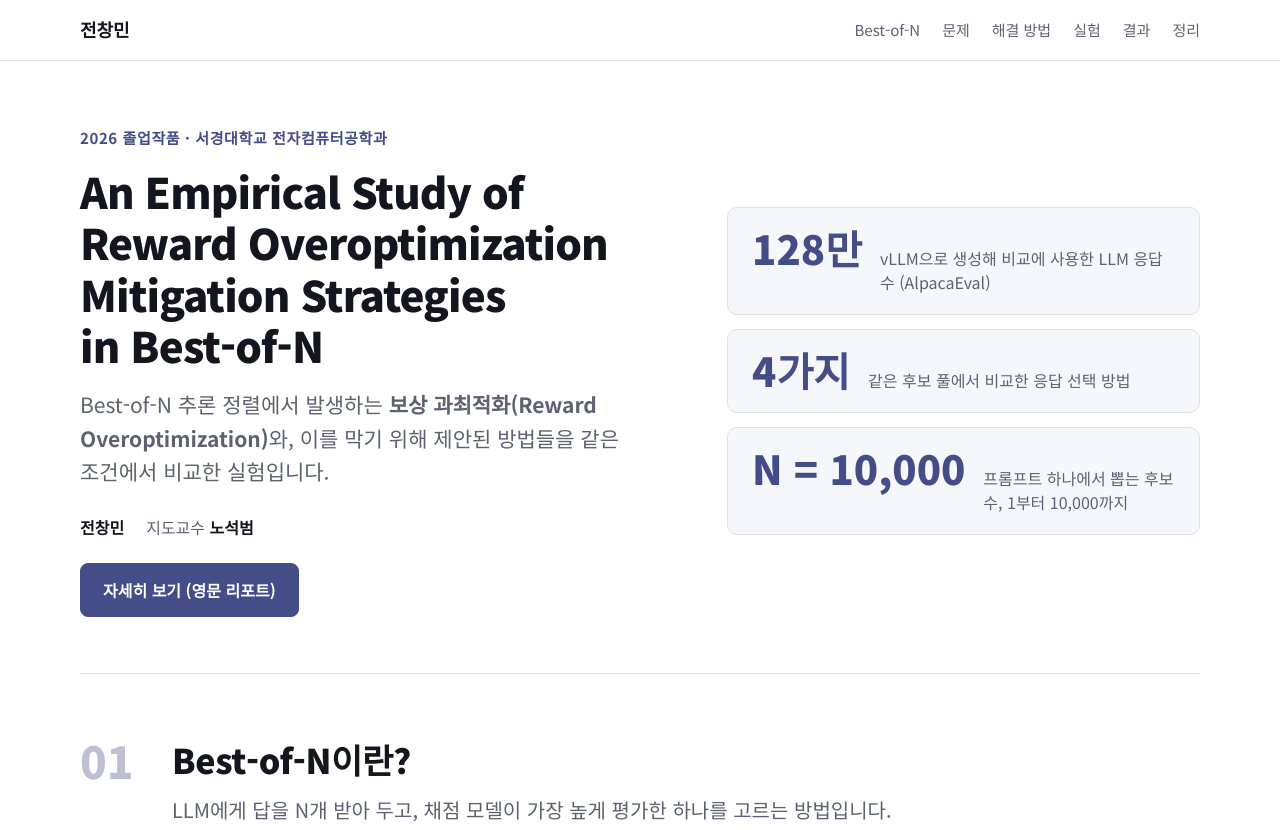
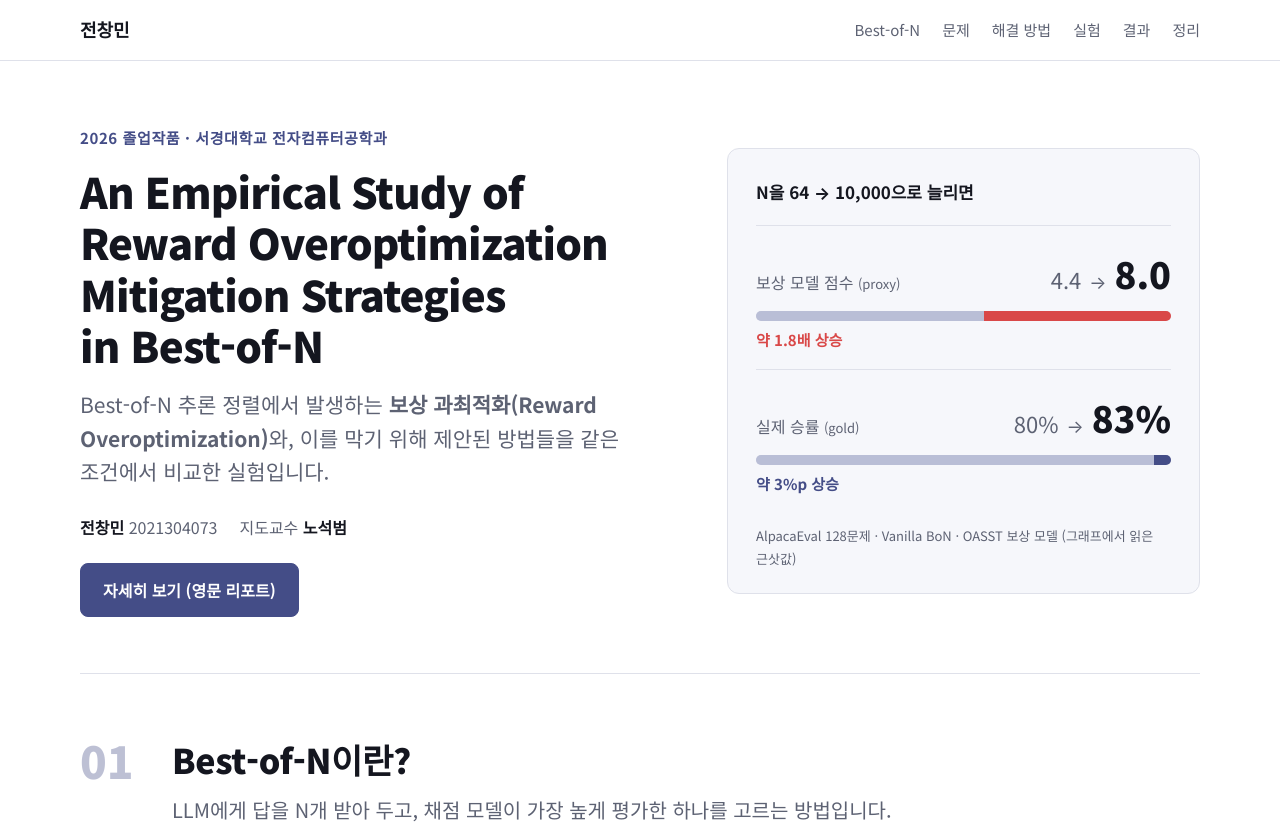
Before and after one commit to changmin-jen/changmin-jen.github.io, a plain HTML site: page capstone.html in a window 1280 px wide. Shown: the top 830 px of the page. Drawn offline with Linux system fonts and the light colour scheme.

Commit message:
Exhibition page: add student ID, replace stats with key-result panel
Co-Authored-By: Claude Opus 5.5 <noreply@anthropic.com>
Claude-Session: https://claude.ai/code/session_01RsoNj1QZTnCuFrZ6RFM3K3

```diff
--- a/capstone.html
+++ b/capstone.html
@@ -36,10 +36,21 @@ h1 { margin:0 0 18px; font-size:42px; line-height:1.22; font-weight:900; letter-
 .sub { margin:0 0 24px; font-size:21px; line-height:1.6; color:var(--muted); max-width:30em; }
 .byline { display:flex; gap:10px 22px; flex-wrap:wrap; font-size:16px; color:var(--muted); }
 .byline b { color:var(--ink); font-weight:700; }
-.stats { display:grid; gap:14px; }
-.stat { display:grid; grid-template-columns:auto 1fr; align-items:baseline; gap:18px; padding:20px 24px; background:var(--soft); border:1px solid var(--line); border-radius:10px; }
-.stat strong { font-size:40px; line-height:1; font-weight:900; color:var(--accent); font-variant-numeric:tabular-nums; white-space:nowrap; }
-.stat span { font-size:16px; color:var(--muted); line-height:1.5; }
+.glance { border:1px solid var(--line); border-radius:12px; padding:28px 28px 22px; background:var(--soft); }
+.g-head { margin:0 0 18px; font-size:17px; font-weight:700; }
+.g-row { display:grid; grid-template-columns:minmax(0,1fr) auto; gap:6px 16px; align-items:baseline; padding:16px 0; border-top:1px solid var(--line); }
+.g-label { font-size:16px; color:var(--muted); }
+.g-label small { font-size:13px; }
+.g-nums { font-variant-numeric:tabular-nums; white-space:nowrap; font-size:22px; color:var(--muted); }
+.g-nums i { font-style:normal; margin:0 8px; font-size:18px; }
+.g-nums b { font-size:36px; font-weight:900; color:var(--ink); }
+.g-bar { grid-column:1 / -1; display:flex; height:10px; border-radius:999px; overflow:hidden; background:#e6e8f0; }
+.g-bar span { background:#b9bed6; }
+.g-bar span.up { background:var(--accent); }
+.g-delta { grid-column:1 / -1; font-size:15px; font-weight:700; color:var(--accent); }
+.g-delta.hot { color:var(--hot); }
+.g-row:first-of-type .g-bar span.up { background:var(--hot); }
+.g-foot { margin:12px 0 0; font-size:13px; color:var(--muted); }
 
 /* Chapters */
 .chapter { border-top:1px solid var(--line); padding:64px 0; }
@@ -136,14 +147,25 @@ footer { border-top:1px solid var(--line); padding:28px 0 40px; color:var(--mute
       <p class="eyebrow">2026 졸업작품 · 서경대학교 전자컴퓨터공학과</p>
       <h1 id="title">An Empirical Study of Reward Overoptimization Mitigation Strategies in Best-of-N</h1>
       <p class="sub">Best-of-N 추론 정렬에서 발생하는 <b>보상 과최적화(Reward Overoptimization)</b>와, 이를 막기 위해 제안된 방법들을 같은 조건에서 비교한 실험입니다.</p>
-      <div class="byline"><span><b>전창민</b></span><span>지도교수 <b>노석범</b></span></div>
+      <div class="byline"><span><b>전창민</b> 2021304073</span><span>지도교수 <b>노석범</b></span></div>
       <div class="more" style="margin-top:22px"><a class="btn primary" href="bon.html">자세히 보기 (영문 리포트)</a></div>
     </div>
-    <div class="stats" aria-label="실험 규모">
-      <div class="stat"><strong>128만</strong><span>vLLM으로 생성해 비교에 사용한 LLM 응답 수 (AlpacaEval)</span></div>
-      <div class="stat"><strong>4가지</strong><span>같은 후보 풀에서 비교한 응답 선택 방법</span></div>
-      <div class="stat"><strong>N = 10,000</strong><span>프롬프트 하나에서 뽑는 후보 수, 1부터 10,000까지</span></div>
-    </div>
+    <div class="glance" aria-label="핵심 결과 한눈에 보기">
+      <p class="g-head">N을 64 → 10,000으로 늘리면</p>
+      <div class="g-row">
+        <div class="g-label">보상 모델 점수 <small>(proxy)</small></div>
+        <div class="g-nums"><span>4.4</span><i>→</i><b>8.0</b></div>
+        <div class="g-bar"><span style="width:55%"></span><span class="up" style="width:45%"></span></div>
+        <div class="g-delta hot">약 1.8배 상승</div>
+      </div>
+      <div class="g-row">
+        <div class="g-label">실제 승률 <small>(gold)</small></div>
+        <div class="g-nums"><span>80%</span><i>→</i><b>83%</b></div>
+        <div class="g-bar"><span style="width:96%"></span><span class="up" style="width:4%"></span></div>
+        <div class="g-delta">약 3%p 상승</div>
+      </div>
+      <p class="g-foot">AlpacaEval 128문제 · Vanilla BoN · OASST 보상 모델 (그래프에서 읽은 근삿값)</p>
+</div>
   </section>
 
   <section class="chapter" id="bon" aria-labelledby="bon-h">
```
